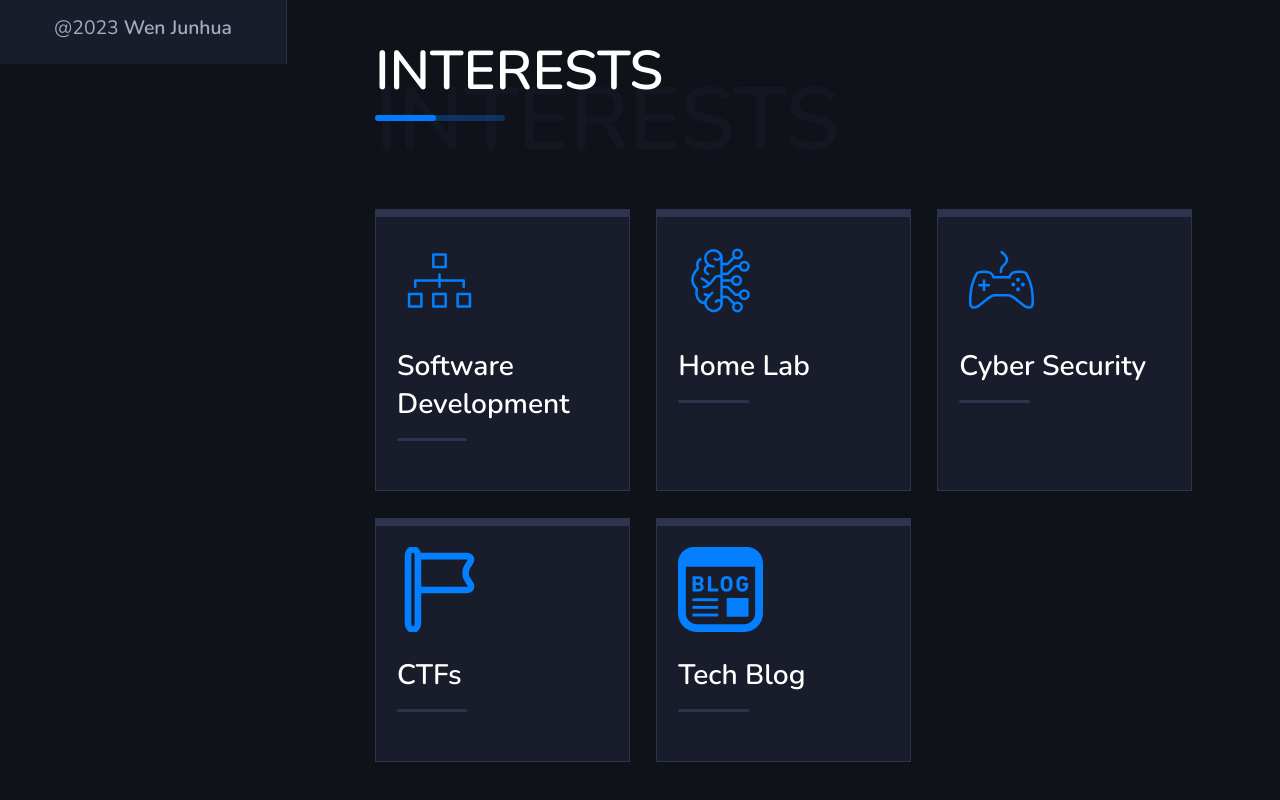
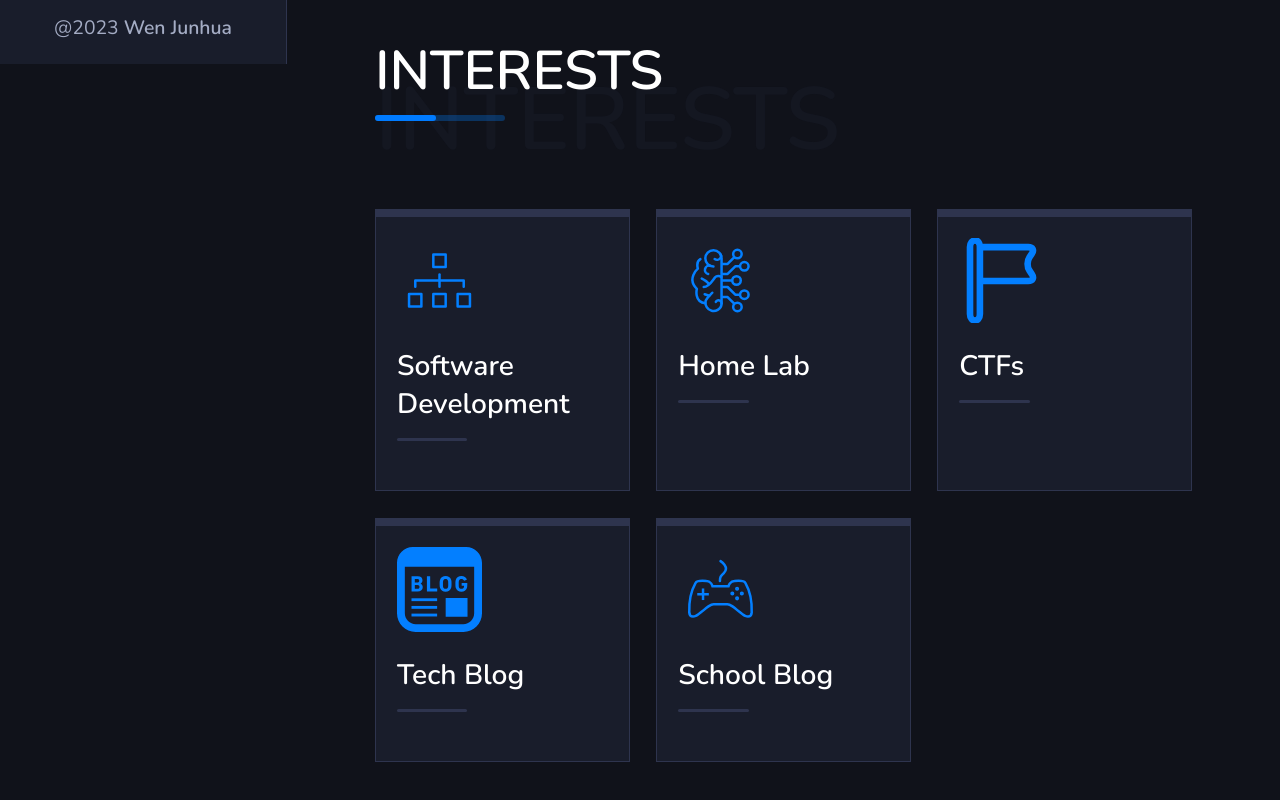
Before and after one commit to Jh123x/jh123x.github.io, a React (Create React App) app: page /#/about in a window 1280 px wide. Shown: the part 736-1536 px from the top of the page. Built offline with nearby package versions, Linux system fonts and the light colour scheme.

Commit message:
feat: update interests

```diff
--- a/src/Components/InterestCard.js
+++ b/src/Components/InterestCard.js
@@ -1,13 +1,15 @@
 import React from "react";
 import styled from "styled-components";
 
-const InterestCard = ({ image, title, paragraph }) => (
+const InterestCard = ({ image, title, paragraph, href }) => (
   <InterestCardStyled>
-    <div className="container">
-      <img src={image} alt="" />
-      <h4>{title}</h4>
-      <p>{paragraph}</p>
-    </div>
+    <a href={href} target="_blank" rel="noreferrer">
+      <div className="container">
+        <img src={image} alt={title} />
+        <h4>{title}</h4>
+        <p>{paragraph}</p>
+      </div>
+    </a>
   </InterestCardStyled>
 );
 
--- a/src/Components/InterestsSection.js
+++ b/src/Components/InterestsSection.js
@@ -5,20 +5,40 @@ import Title from "./Title";
 import InterestCard from "./InterestCard";
 import design from "../img/design.svg";
 import intelligence from "../img/intelligence.svg";
-import gamedev from "../img/game-dev.svg";
 import flag from "../img/flag.svg";
 import blog from "../img/blog.svg";
+import gamedev from "../img/game-dev.svg";
 
 const InterestsSection = () => (
   <InnerLayout>
     <InterestSectionStyled>
       <Title title="Interests" span="interests" />
       <div className="interests">
-        <InterestCard image={design} title="Software Development" />
-        <InterestCard image={intelligence} title="Home Lab" />
-        <InterestCard image={gamedev} title="Cyber Security" />
-        <InterestCard image={flag} title="CTFs" />
-        <InterestCard image={blog} title="Tech Blog" />
+        <InterestCard
+          image={design}
+          title="Software Development"
+          href="https://github.com/Jh123x"
+        />
+        <InterestCard
+          image={intelligence}
+          title="Home Lab"
+          href="https://jh123x.com/blog/2023/home-lab/"
+        />
+        <InterestCard
+          image={flag}
+          title="CTFs"
+          href="https://jh123x.com/tags/ctf/"
+        />
+        <InterestCard
+          image={blog}
+          title="Tech Blog"
+          href="https://jh123x.com"
+        />
+        <InterestCard
+          image={gamedev}
+          title="School Blog"
+          href="https://nus.jh123x.com"
+        />
       </div>
     </InterestSectionStyled>
   </InnerLayout>
```
